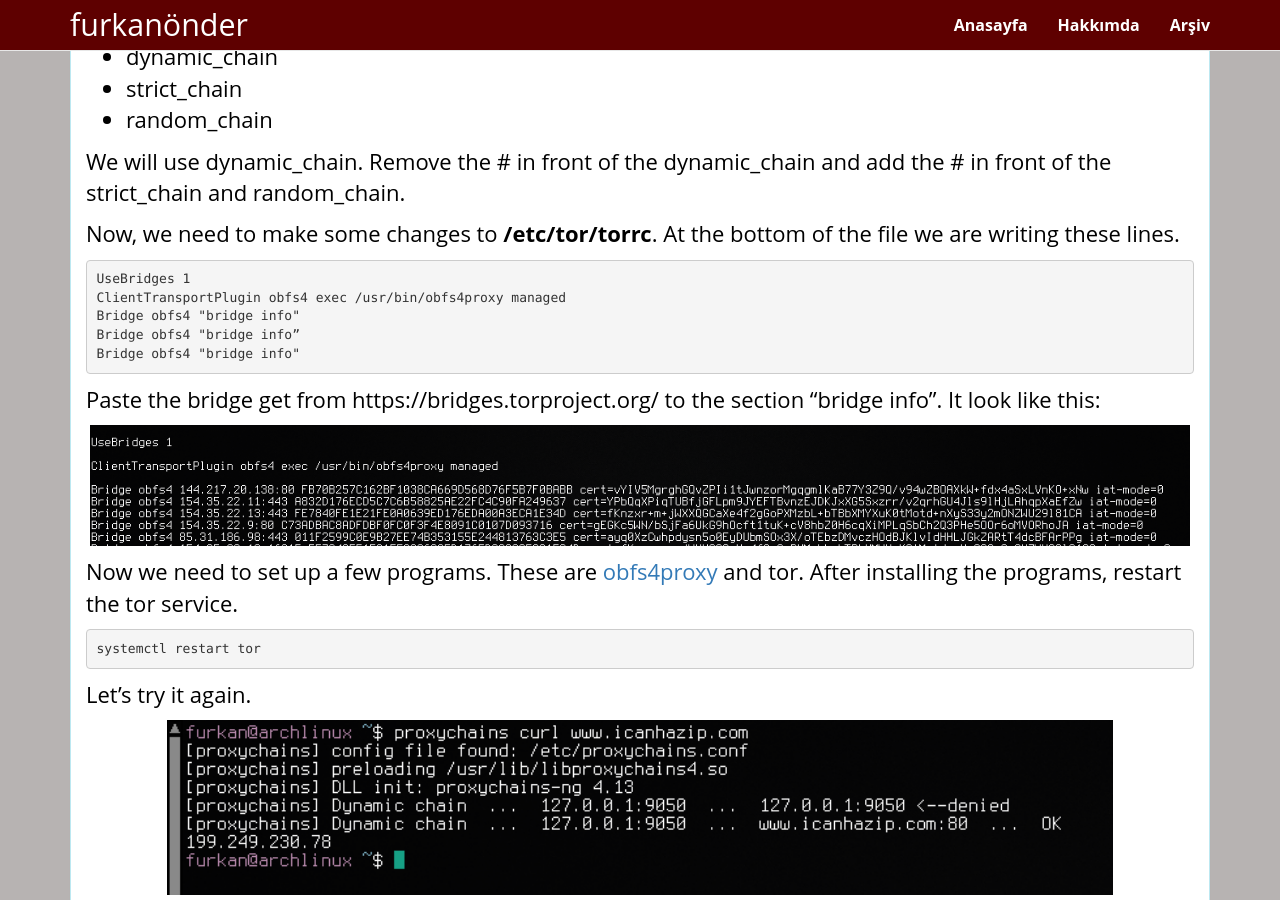
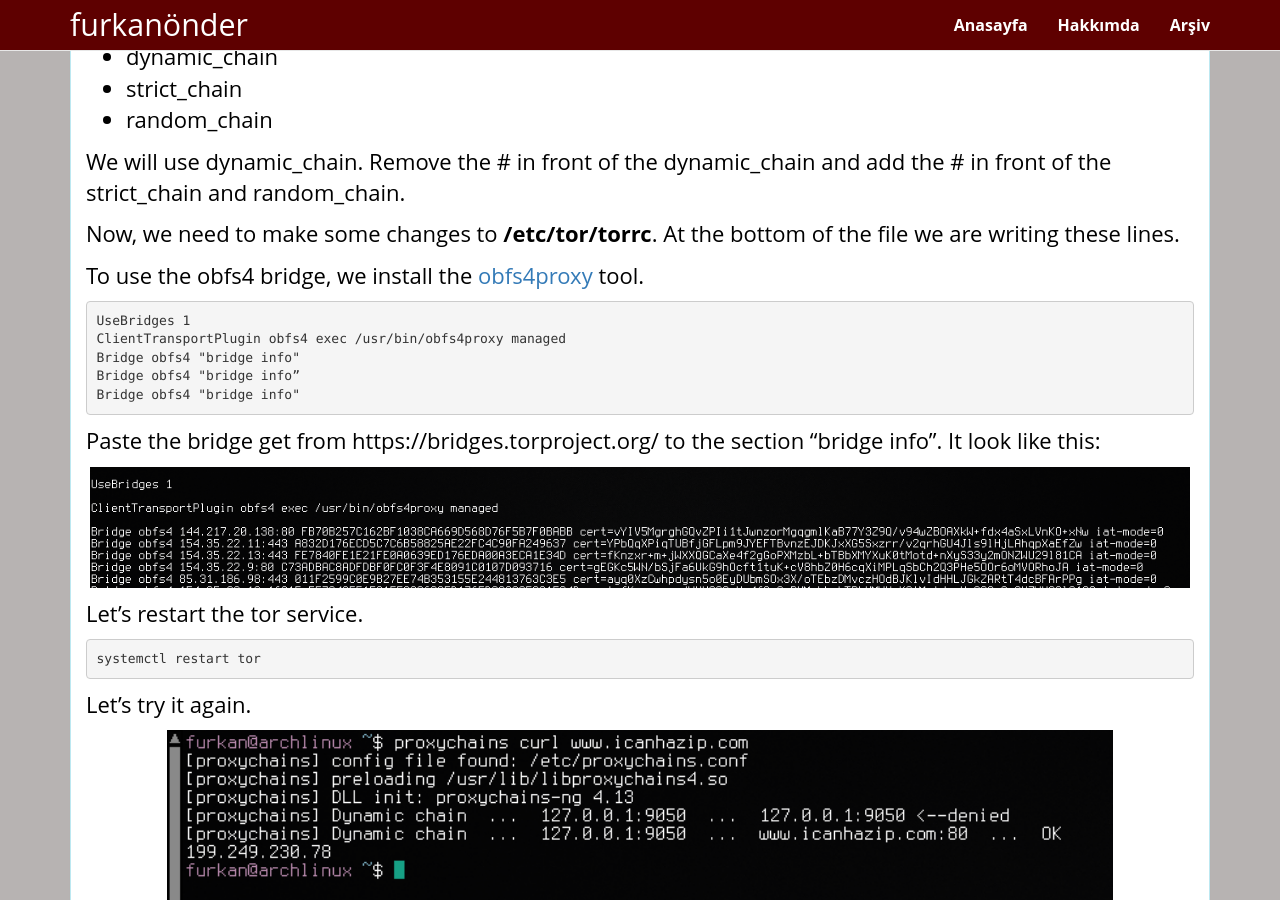
Before and after one commit to furkanonder/furkanonder.github.io, a Jekyll site: the page built from _posts/2019-03-03-configuring-bridges-in-proxychains.md, in a window 1280 px wide and 900 px high, scrolled down 586 px. Built offline with Jekyll 4.4.1, drawn with Linux system fonts in a browser that asks for light colours; comment, search, counter and statistics services are not loaded.

Commit message:
Update 2019-03-03-configuring-bridges-in-proxychains.md

````diff
--- a/_posts/2019-03-03-configuring-bridges-in-proxychains.md
+++ b/_posts/2019-03-03-configuring-bridges-in-proxychains.md
@@ -32,6 +32,7 @@ We will use dynamic_chain. Remove the # in front of the dynamic_chain and add th
 
 Now, we need to make some changes to <b>/etc/tor/torrc</b>. At the bottom of the file we are writing these lines.
 
+To use the obfs4 bridge, we install the [obfs4proxy](https://github.com/Yawning/obfs4) tool.
 ```
 UseBridges 1
 ClientTransportPlugin obfs4 exec /usr/bin/obfs4proxy managed
@@ -47,7 +48,7 @@ It look like this:
   <img style="display: block;margin: 0 auto; width: 50em;" src="/assets/images/proxychains_2.png"/>
 </a>
 
-Now we need to set up a few programs. These are [obfs4proxy](https://github.com/Yawning/obfs4) and tor. After installing the programs, restart the tor service.
+Let's restart the tor service.
 
 ```
 systemctl restart tor
````
